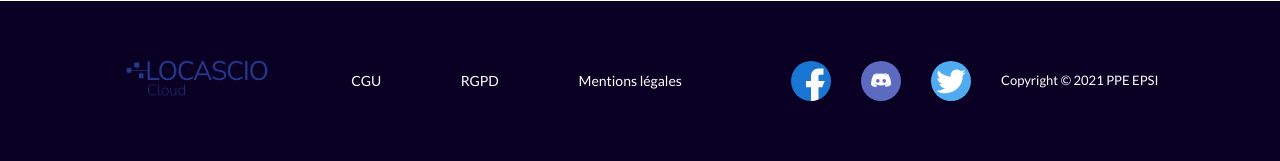
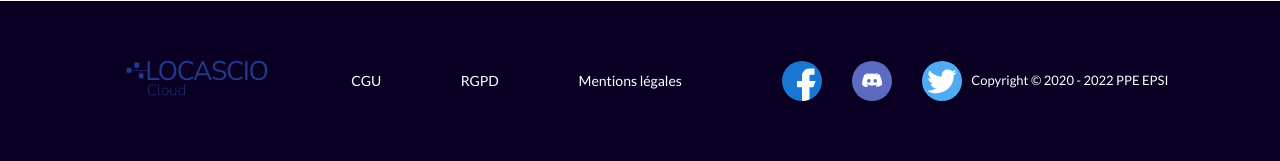
Before and after one commit to PPE-2020-21-EPSI-BDX/LOCASCIO-Cloud-Front, a PHP site: page / in a window 1280 px wide. Shown: the part 2071-2232 px from the top of the page. Run offline with PHP 8.4, Linux system fonts and the light colour scheme; some libraries are stand-ins or nearby versions.

Commit message:
fix: Update Footer to access the legal notice

```diff
--- a/includes/common/footer.php
+++ b/includes/common/footer.php
@@ -9,7 +9,7 @@
                 </a>
                 <a href="#">CGU</a>
                 <a href="#">RGPD</a>
-                <a href="#">Mentions légales</a>
+                <a href="/mentions-legales">Mentions légales</a>
             </div>
             <div class="xSmall-10 small-10 medium-10 large-4 xLarge-4 bottom-right">
                 <div class="socials-footer">
@@ -18,7 +18,7 @@
                     <a class="circle-icon twitter" href="#"></a>
                 </div>
                 <div class="copyright-footer">
-                    <p>Copyright © 2021 PPE EPSI</p>
+                    <p>Copyright © 2020 - <?= date("Y"); ?> PPE EPSI</p>
                 </div>
             </div>
         </div>
```
